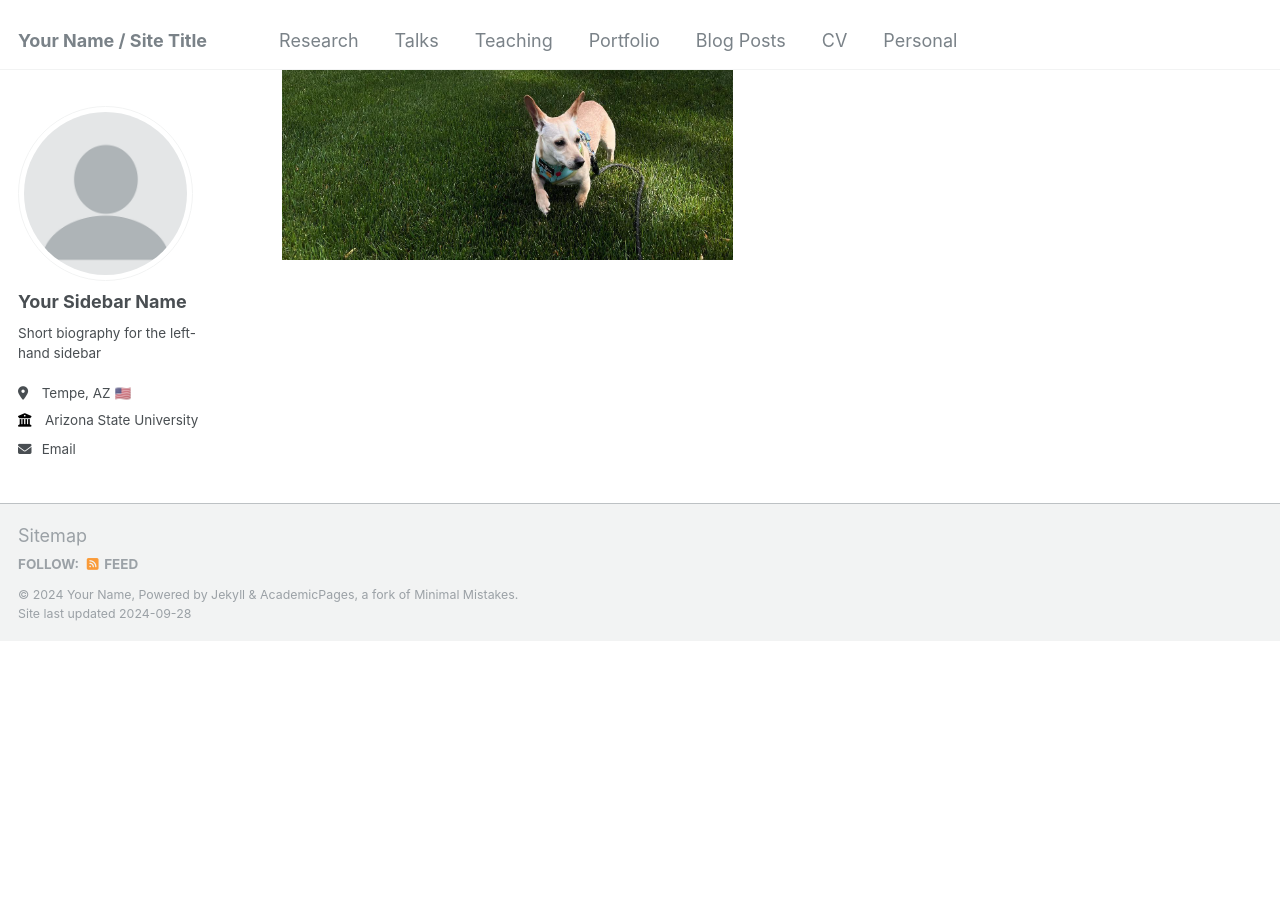
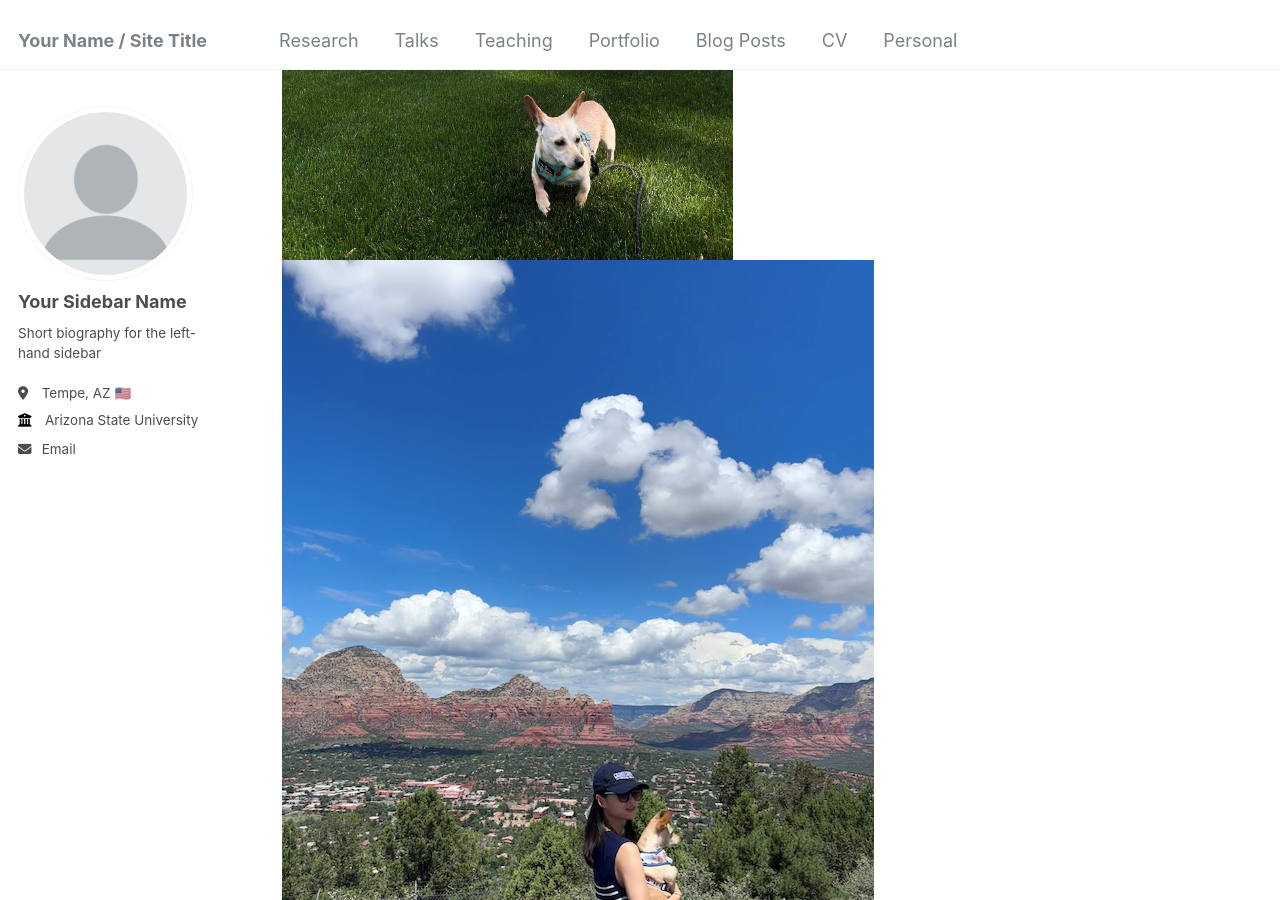
Before and after one commit to kyxyxn/kyxyxn.github.io, a Jekyll site: the page built from _pages/personal.html, in a window 1280 px wide and 900 px high, scrolled down 453 px. Built offline with Jekyll 4.4.1, drawn with Linux system fonts in a browser that asks for light colours; some web fonts are replaced; before the commit the page ends 1094 px from its top, so only the background shows below that.

Commit message:
Update personal.html

```diff
--- a/_pages/personal.html
+++ b/_pages/personal.html
@@ -6,4 +6,7 @@ author_profile: true
 
 🐕 I'm a devoted dog person, and my dog, XX (a mix of Chihuahua, Dachshund, and a few other breeds), is a big part of my life. In my free time, I love taking her on hikes or exploring the woods for some outdoor fun. We also enjoy spending time at our apartment dog parks, where we often meet with other dogs and their owners. XX has an <a href="https://www.instagram.com/shiiiiiiru" target="_blank"> Instagram</a>
 
-<img src="../images/shiru-school.png" alt="Shiru School">
+<div style="display: fex; justify-content: space-between;">
+  <img src="../images/shiru-school.png" alt="Shiru at ASU">
+  <img src="../images/shiru-mountain.png" alt="Shiru at Sedona">
+</div>
```
